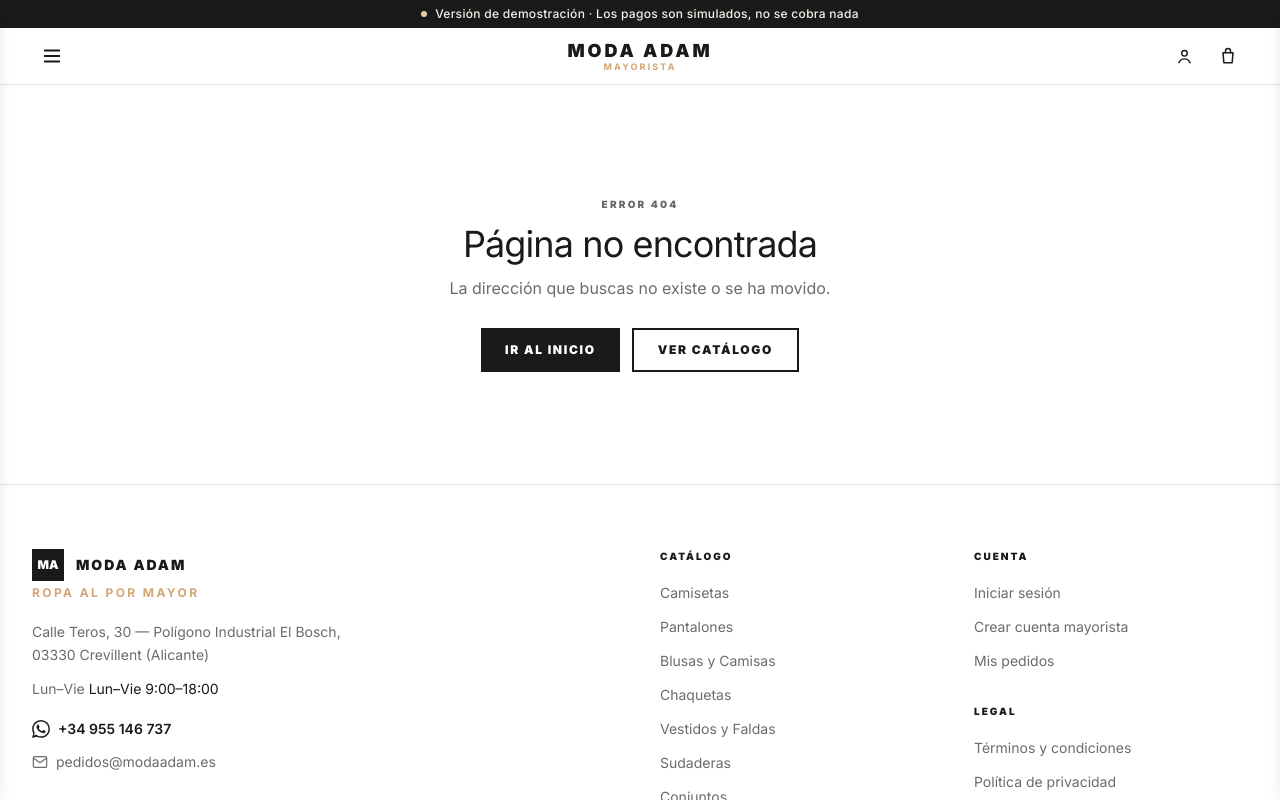
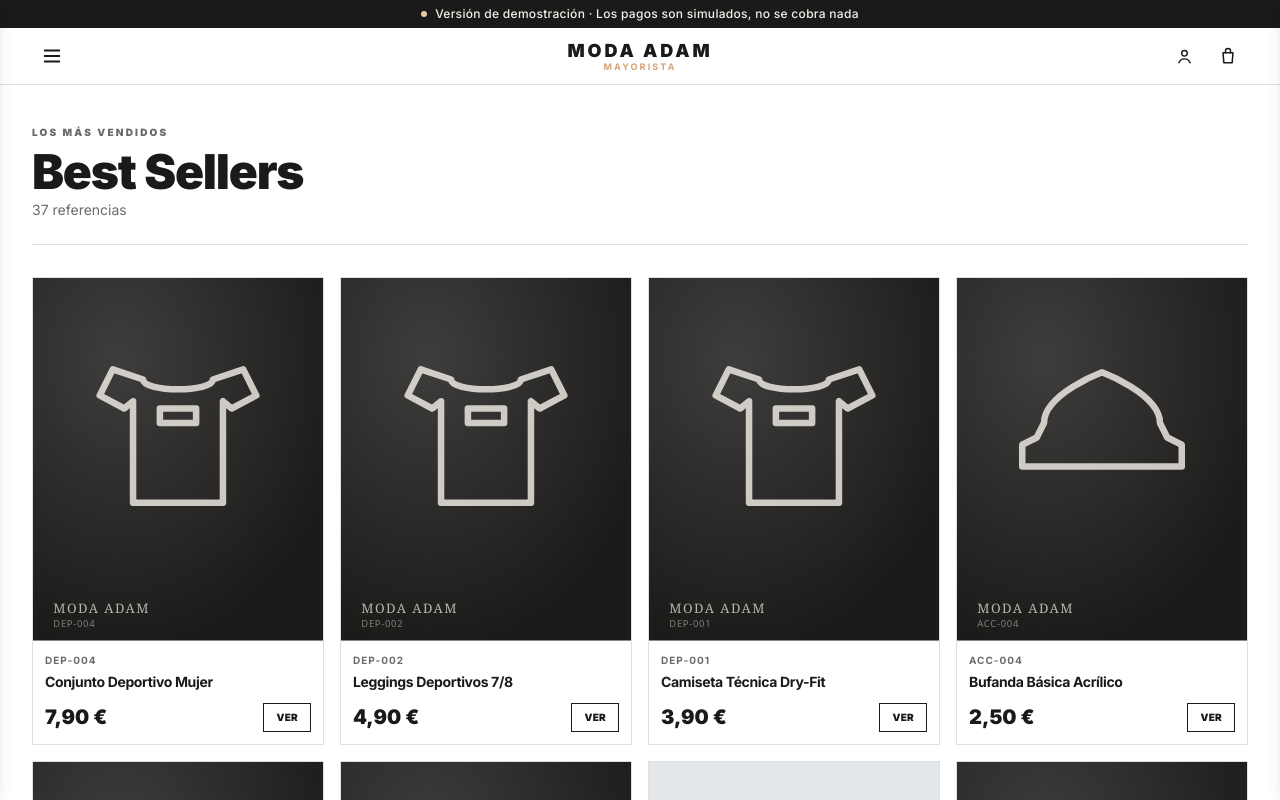
Before and after one commit to Walidarbbbb/moda-adam, a Next.js app: page /best-sellers in a window 1280 px wide. Before the commit this address had no page. Shown: the top 800 px of the page. Built offline with nearby package versions, Linux system fonts and the light colour scheme.

Commit message:
Hero sin precios/botón, páginas novedades y best-sellers
- Hero: quitado subtítulo precios y botón VER CATÁLOGO, añadido título h1
- Ver todo Novedades → /novedades (página nueva con grid completo)
- Ver todo Best Sellers → /best-sellers (página nueva con grid completo)

```diff
--- /dev/null
+++ b/app/best-sellers/page.tsx
@@ -0,0 +1,83 @@
+'use client';
+
+import Link from 'next/link';
+import { useStore } from '@/lib/store';
+import { eur } from '@/lib/format';
+import ProductImage from '@/components/ProductImage';
+import type { Product } from '@/lib/types';
+
+function ProductCard({ product }: { product: Product }) {
+  const totalStock = product.variants.reduce((a, v) => a + v.stock, 0);
+  const soldOut = totalStock === 0;
+
+  return (
+    <div className="group flex flex-col border border-[#E0E0E0] bg-white transition-all duration-200 hover:border-ink hover:shadow-lift">
+      <div className="relative aspect-[4/5] overflow-hidden bg-[#F5F3EF]">
+        <ProductImage
+          product={product}
+          className="transition-transform duration-500 group-hover:scale-[1.04]"
+        />
+        {soldOut && (
+          <span className="absolute left-2 top-2 bg-ink px-2 py-0.5 text-[10px] font-black uppercase tracking-wider text-white">
+            Agotado
+          </span>
+        )}
+      </div>
+      <div className="flex flex-1 flex-col p-3">
+        <span className="text-[10px] font-bold uppercase tracking-widest text-muted">
+          {product.reference}
+        </span>
+        <h3 className="mt-1 line-clamp-2 text-sm font-bold leading-snug text-ink">
+          {product.name}
+        </h3>
+        <div className="mt-auto pt-3 flex items-center justify-between gap-2">
+          <span className="text-xl font-black text-ink">{eur(product.price)}</span>
+          <Link
+            href={`/producto/${product.id}`}
+            className="border border-ink px-3 py-1.5 text-[10px] font-black uppercase tracking-wide text-ink transition-colors hover:bg-ink hover:text-white"
+          >
+            Ver
+          </Link>
+        </div>
+      </div>
+    </div>
+  );
+}
+
+export default function BestSellersPage() {
+  const { products, hydrated } = useStore();
+  const bestSellers = [...products].reverse();
+
+  return (
+    <div className="bg-white">
+      <div className="wrap py-10">
+
+        {/* Cabecera */}
+        <div className="border-b border-[#E0E0E0] pb-6 mb-8">
+          <p className="eyebrow">Los más vendidos</p>
+          <h1 className="mt-2 text-4xl font-black text-ink sm:text-5xl">Best Sellers</h1>
+          {hydrated && (
+            <p className="mt-1 text-sm text-muted">{bestSellers.length} referencias</p>
+          )}
+        </div>
+
+        {/* Grid de productos */}
+        {!hydrated ? (
+          <div className="py-20 text-center text-muted">Cargando productos…</div>
+        ) : bestSellers.length === 0 ? (
+          <div className="py-20 text-center">
+            <p className="text-muted">No hay productos disponibles.</p>
+            <Link href="/" className="btn-ink mt-6">Volver al inicio</Link>
+          </div>
+        ) : (
+          <div className="grid grid-cols-2 gap-3 sm:gap-4 lg:grid-cols-3 xl:grid-cols-4">
+            {bestSellers.map((p) => (
+              <ProductCard key={p.id} product={p} />
+            ))}
+          </div>
+        )}
+
+      </div>
+    </div>
+  );
+}
--- /dev/null
+++ b/app/novedades/page.tsx
@@ -0,0 +1,82 @@
+'use client';
+
+import Link from 'next/link';
+import { useStore } from '@/lib/store';
+import { eur } from '@/lib/format';
+import ProductImage from '@/components/ProductImage';
+import type { Product } from '@/lib/types';
+
+function ProductCard({ product }: { product: Product }) {
+  const totalStock = product.variants.reduce((a, v) => a + v.stock, 0);
+  const soldOut = totalStock === 0;
+
+  return (
+    <div className="group flex flex-col border border-[#E0E0E0] bg-white transition-all duration-200 hover:border-ink hover:shadow-lift">
+      <div className="relative aspect-[4/5] overflow-hidden bg-[#F5F3EF]">
+        <ProductImage
+          product={product}
+          className="transition-transform duration-500 group-hover:scale-[1.04]"
+        />
+        {soldOut && (
+          <span className="absolute left-2 top-2 bg-ink px-2 py-0.5 text-[10px] font-black uppercase tracking-wider text-white">
+            Agotado
+          </span>
+        )}
+      </div>
+      <div className="flex flex-1 flex-col p-3">
+        <span className="text-[10px] font-bold uppercase tracking-widest text-muted">
+          {product.reference}
+        </span>
+        <h3 className="mt-1 line-clamp-2 text-sm font-bold leading-snug text-ink">
+          {product.name}
+        </h3>
+        <div className="mt-auto pt-3 flex items-center justify-between gap-2">
+          <span className="text-xl font-black text-ink">{eur(product.price)}</span>
+          <Link
+            href={`/producto/${product.id}`}
+            className="border border-ink px-3 py-1.5 text-[10px] font-black uppercase tracking-wide text-ink transition-colors hover:bg-ink hover:text-white"
+          >
+            Ver
+          </Link>
+        </div>
+      </div>
+    </div>
+  );
+}
+
+export default function NovedadesPage() {
+  const { products, hydrated } = useStore();
+
+  return (
+    <div className="bg-white">
+      <div className="wrap py-10">
+
+        {/* Cabecera */}
+        <div className="border-b border-[#E0E0E0] pb-6 mb-8">
+          <p className="eyebrow">Colección actual</p>
+          <h1 className="mt-2 text-4xl font-black text-ink sm:text-5xl">Nuevas Novedades</h1>
+          {hydrated && (
+            <p className="mt-1 text-sm text-muted">{products.length} referencias</p>
+          )}
+        </div>
+
+        {/* Grid de productos */}
+        {!hydrated ? (
+          <div className="py-20 text-center text-muted">Cargando productos…</div>
+        ) : products.length === 0 ? (
+          <div className="py-20 text-center">
+            <p className="text-muted">No hay productos disponibles.</p>
+            <Link href="/" className="btn-ink mt-6">Volver al inicio</Link>
+          </div>
+        ) : (
+          <div className="grid grid-cols-2 gap-3 sm:gap-4 lg:grid-cols-3 xl:grid-cols-4">
+            {products.map((p) => (
+              <ProductCard key={p.id} product={p} />
+            ))}
+          </div>
+        )}
+
+      </div>
+    </div>
+  );
+}
--- a/app/page.tsx
+++ b/app/page.tsx
@@ -79,17 +79,15 @@ export default function HomePage() {
         {/* Fila principal — texto + imagen desktop */}
         <div className="flex lg:min-h-[500px]">
 
-          {/* Columna texto */}
+          {/* Columna texto — desktop */}
           <div className="flex flex-1 flex-col justify-center px-6 py-10 sm:px-10 lg:px-16 xl:px-24">
             <div className="max-w-xl">
-              <p className="text-sm text-muted sm:text-base">
-                Precios por unidad · Pedido mínimo 6&nbsp;uds · Stock real
+              <p className="text-xs font-bold uppercase tracking-[0.22em] text-muted">
+                Distribución textil · B2B · Crevillent, Alicante
               </p>
-              <div className="mt-6">
-                <Link href="/catalogo/camisetas" className="btn-ink text-sm px-8 py-4">
-                  VER CATÁLOGO
-                </Link>
-              </div>
+              <h1 className="mt-4 text-4xl font-black leading-[1.02] text-ink sm:text-5xl lg:text-6xl xl:text-7xl">
+                Ropa al por mayor para tiendas y revendedores
+              </h1>
             </div>
           </div>
 
@@ -160,7 +158,7 @@ export default function HomePage() {
                 Nuevas Novedades
               </h2>
               <Link
-                href="/catalogo/camisetas"
+                href="/novedades"
                 className="text-xs font-bold uppercase tracking-wide text-muted transition-colors hover:text-ink"
               >
                 Ver todo →
@@ -192,7 +190,7 @@ export default function HomePage() {
                 </p>
               </div>
               <Link
-                href="/catalogo/pantalones"
+                href="/best-sellers"
                 className="text-xs font-bold uppercase tracking-wide text-muted transition-colors hover:text-ink"
               >
                 Ver todo →
```
